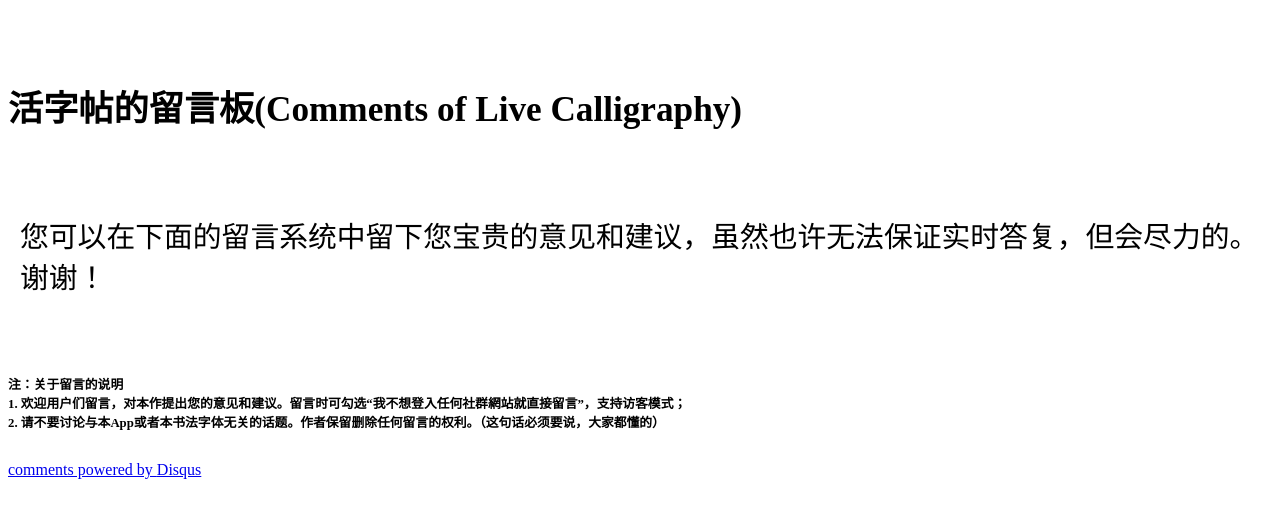
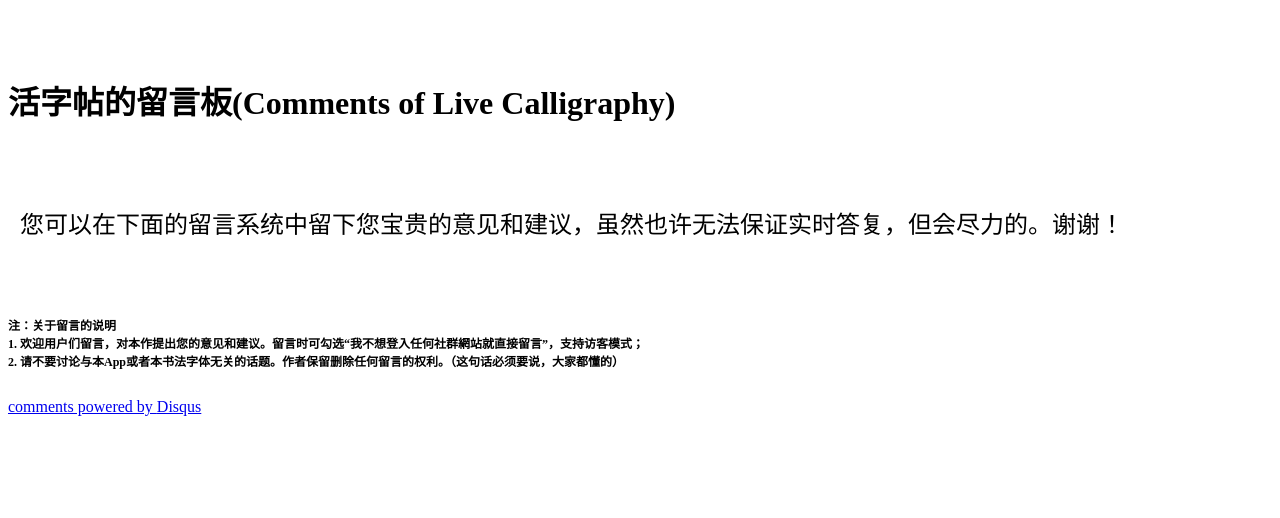
Before and after one commit to LiveCally/Help, a Jekyll site: the page built from _posts/2014-05-16-LiveCalligraphyBBS.html, in a window 1280 px wide. Shown: the top 518 px of the page. Built offline with Jekyll 4.4.1, drawn with Linux system fonts in a browser that asks for light colours; Markdown is read by kramdown in place of the engine named in the settings; comment, search, counter and statistics services are not loaded.

Commit message:
Update default.html

```diff
--- a/_layouts/default.html
+++ b/_layouts/default.html
@@ -13,9 +13,9 @@
   }
   @media only screen and (min-device-width : 768px)
   {
-    h1 {font-size: 220%;}
-    p  {font-size: 180%; margin:12px;}
-    h6 {font-size: 80%;}
+    h1 {font-size: 200%;}
+    p  {font-size: 150%; margin:12px;}
+    h6 {font-size: 75%;}
   }
 </style>
 </head>
```
